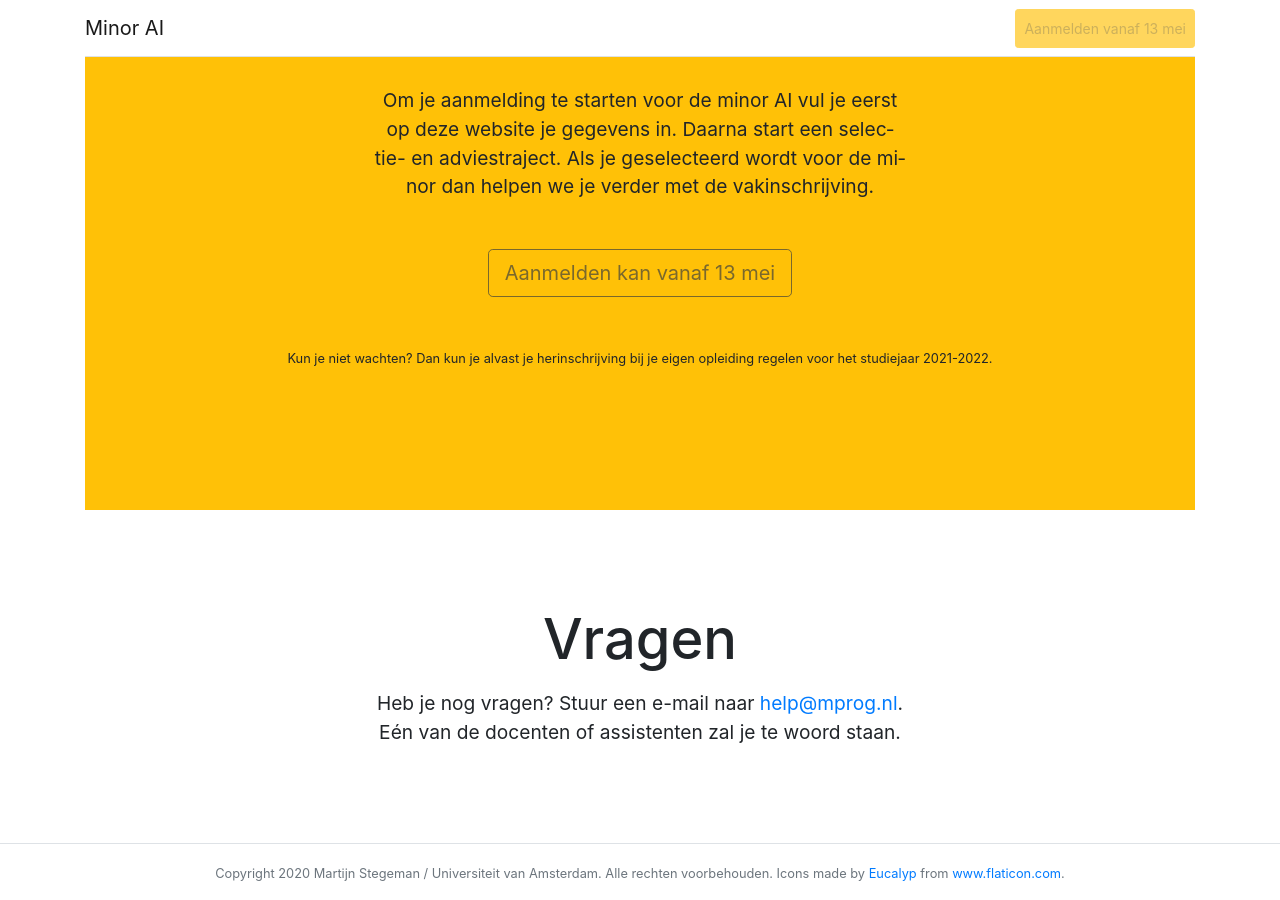
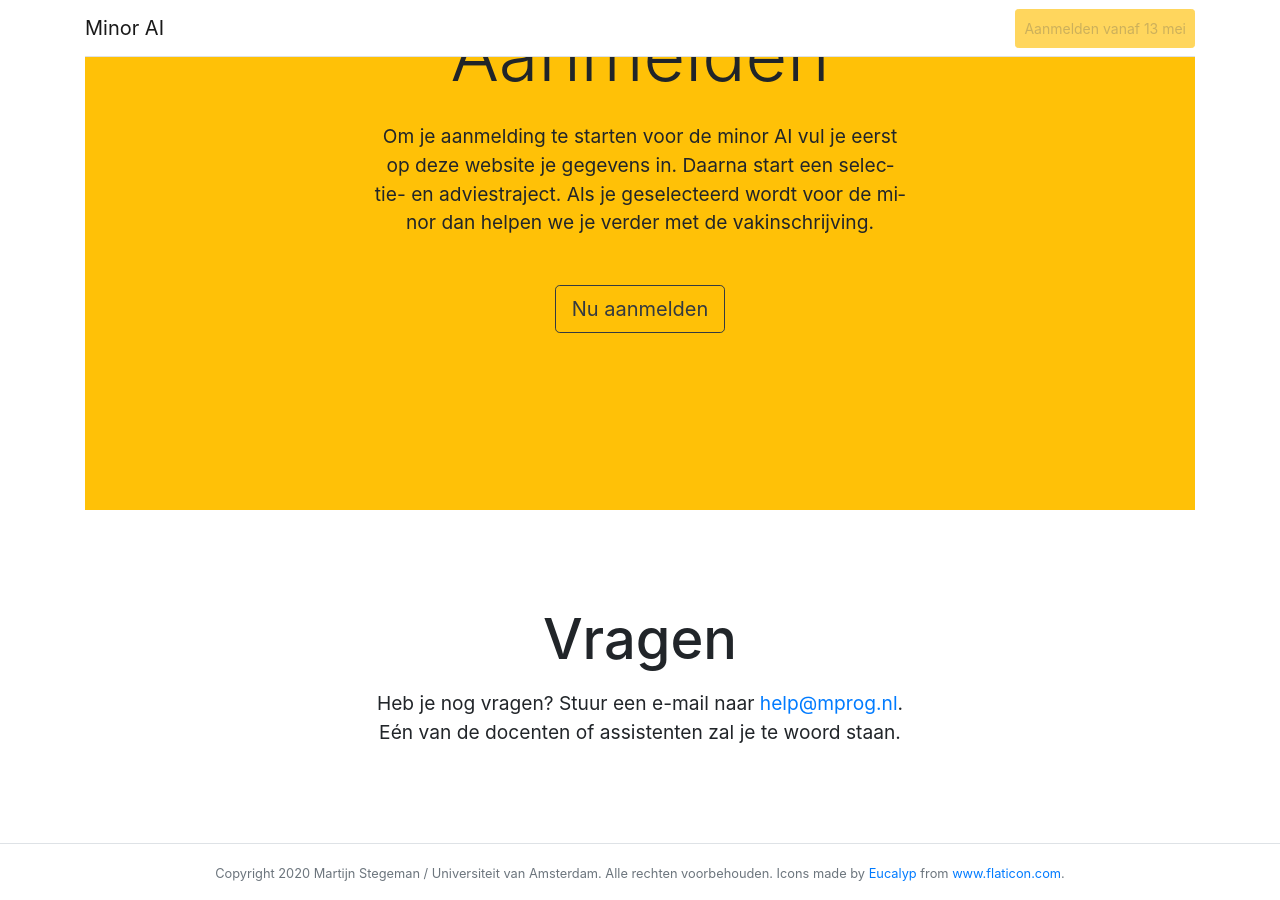
Before and after one commit to tdoolan/info, a Jekyll site: the page built from minoren/minai/index.html, in a window 1280 px wide and 900 px high, scrolled down 5805 px. Built offline with Jekyll 4.4.1, drawn with Linux system fonts in a browser that asks for light colours.

Commit message:
enable first link

```diff
--- a/minoren/minai/index.html
+++ b/minoren/minai/index.html
@@ -182,9 +182,8 @@
             helpen we je verder met de vakinschrijving.
         </p>
         <p class="mb-0">
-            <a class="btn btn-outline-dark btn-lg disabled" href="/minoren/aanmelden">Aanmelden kan vanaf 13 mei</a>
+            <a class="btn btn-outline-dark btn-lg" href="https://register.mprog.nl/">Nu aanmelden</a>
         </p>
-        <p class="mt-5"><small>Kun je niet wachten? Dan kun je alvast je herinschrijving bij je eigen opleiding regelen voor het studiejaar 2021-2022.</small></p>
     </div>
 </div>
 
```
